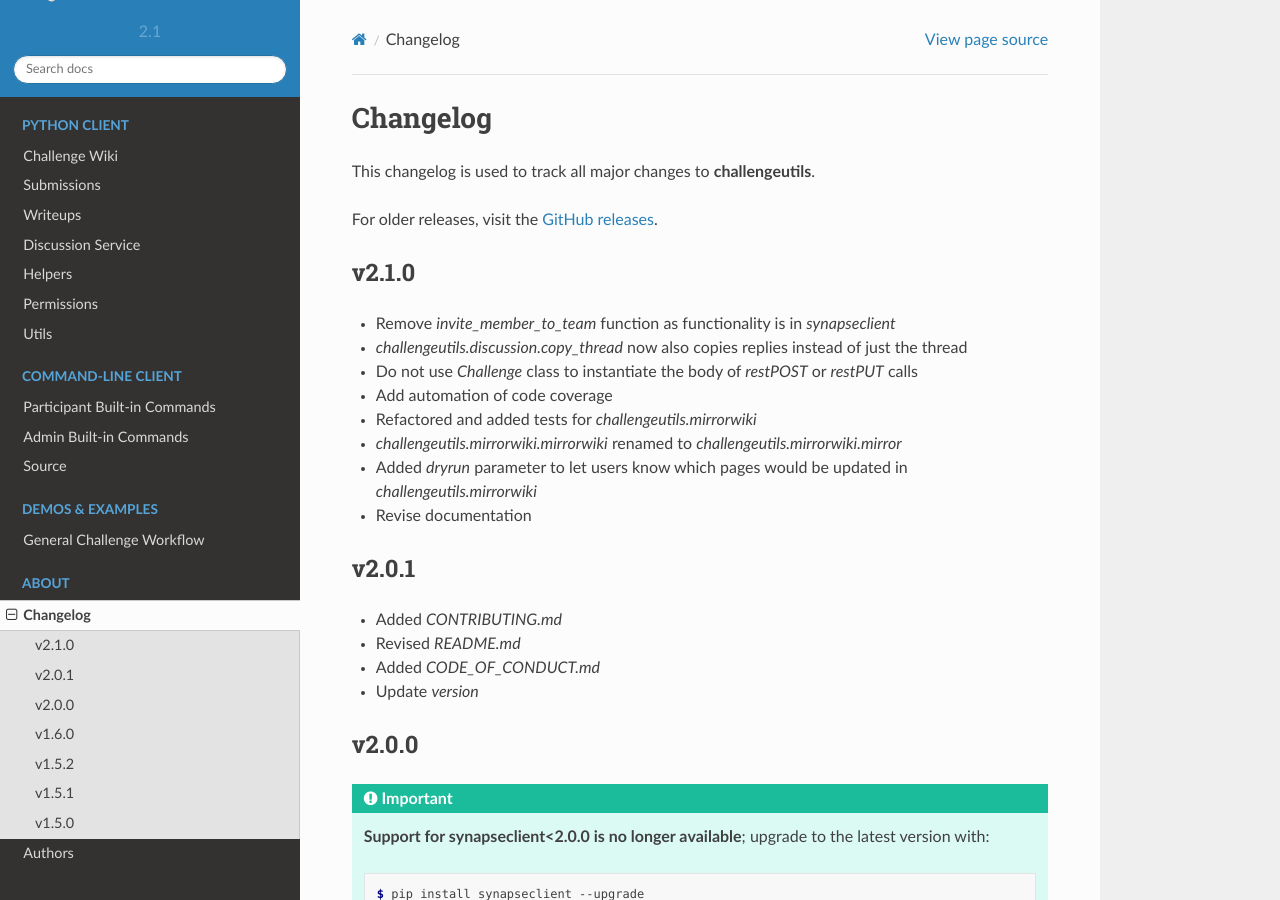
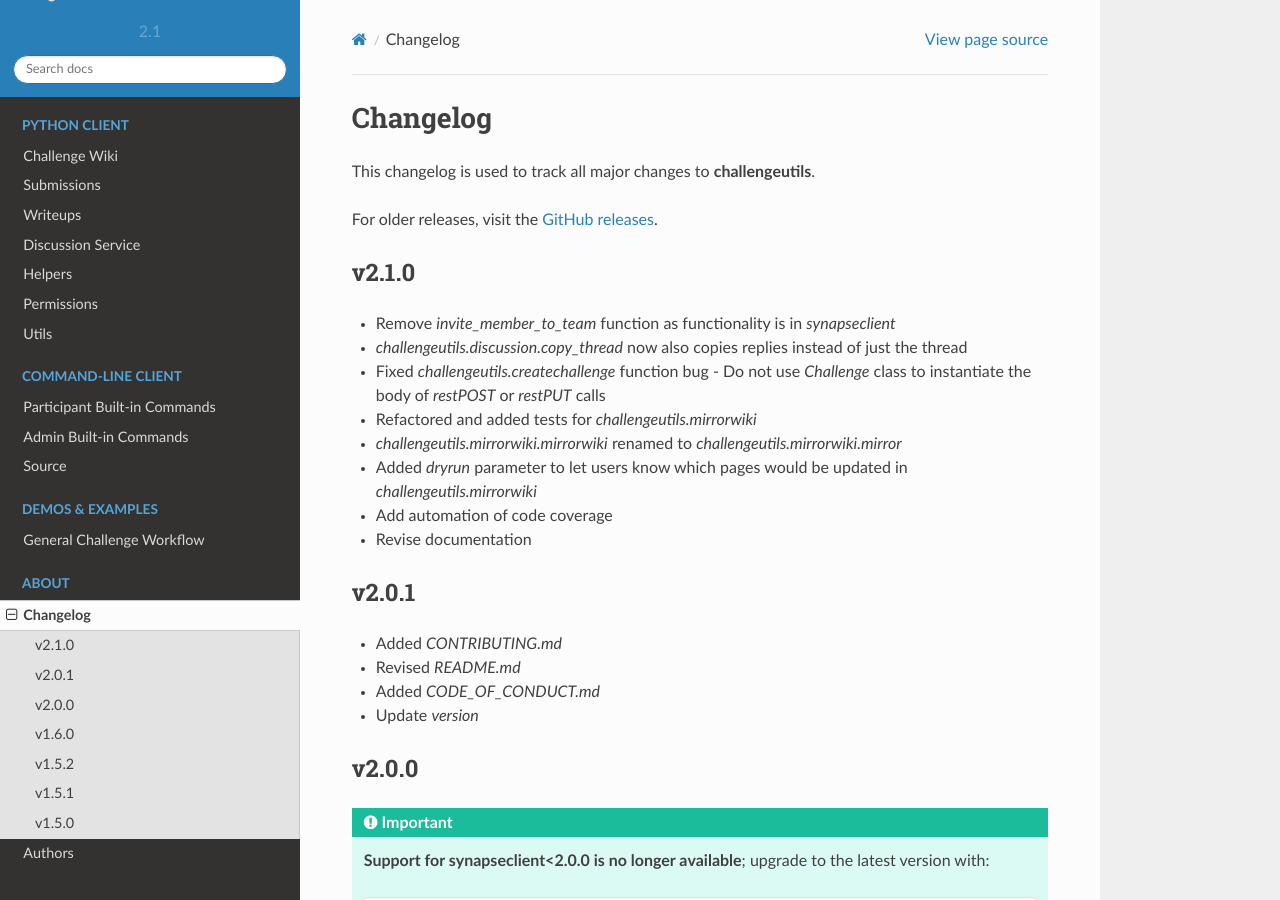
Before and after one commit to Sage-Bionetworks/challengeutils, a Sphinx documentation site: the page built from docs/about/changelog.rst, in a window 1280 px wide and 900 px high. Built offline with Sphinx 7.4.7 and the Read the Docs theme 2.0.0, drawn with Linux system fonts in a browser that asks for light colours.

Commit message:
Edit changelog

```diff
--- a/docs/about/changelog.rst
+++ b/docs/about/changelog.rst
@@ -12,11 +12,11 @@ v2.1.0
 ------
 - Remove `invite_member_to_team` function as functionality is in `synapseclient`
 - `challengeutils.discussion.copy_thread` now also copies replies instead of just the thread
-- Do not use `Challenge` class to instantiate the body of `restPOST` or `restPUT` calls
-- Add automation of code coverage
+- Fixed `challengeutils.createchallenge` function bug - Do not use `Challenge` class to instantiate the body of `restPOST` or `restPUT` calls
 - Refactored and added tests for `challengeutils.mirrorwiki`
 - `challengeutils.mirrorwiki.mirrorwiki` renamed to `challengeutils.mirrorwiki.mirror`
 - Added `dryrun` parameter to let users know which pages would be updated in `challengeutils.mirrorwiki`
+- Add automation of code coverage
 - Revise documentation
 
 v2.0.1
```
